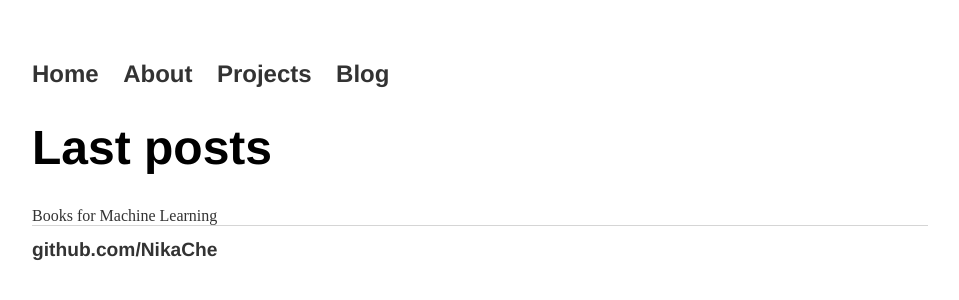
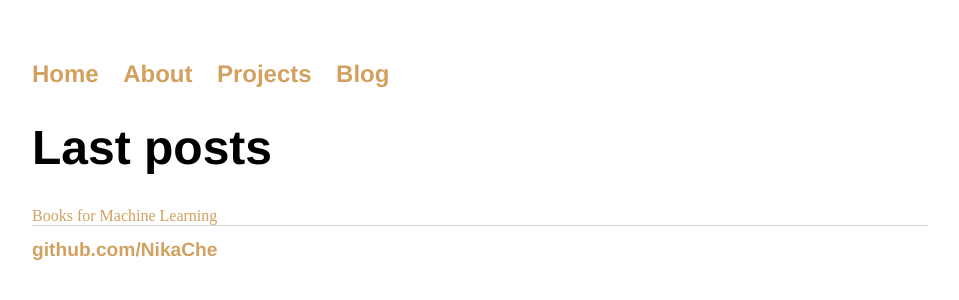
Before and after one commit to NikaChe/nikache.github.io, a Jekyll site: the page built from index.html, in a window 1280 px wide. Shown: the top 300 px of the page, without its empty margins (160-1119 px from the left). Built offline with Jekyll 4.4.1, drawn with Linux system fonts in a browser that asks for light colours.

Commit message:
Update main.css

```diff
--- a/css/main.css
+++ b/css/main.css
@@ -14,11 +14,11 @@ nav ul li, footer ul li {
 }
 a {
     text-decoration: none;
-    color: #333;
+    color: #d3a15f;
 }
 a:hover {
     color: #DEB887;
-    text-decoration: underline;
+    text-decoration: none;
 }
 h1 {
     font-size: 3em;
```
